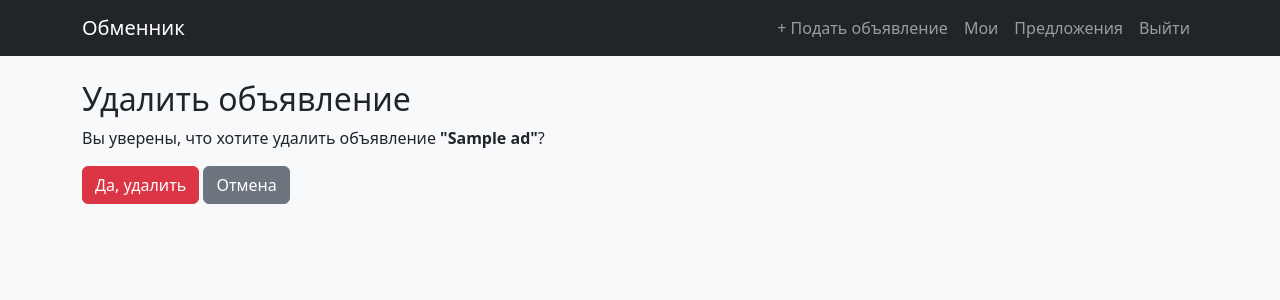
After one commit to frqhero/easy_barter, a Django app: page /ads/1/delete/ in a window 1280 px wide. The commit adds this page. Shown: the top 300 px of the page. Run offline with Django 5.2, Linux system fonts and the light colour scheme; a user stored in the database is signed in; tables that the repository leaves empty hold one stand-in row (values such as "Sample post").

Commit message:
Add the delete_ad view

```diff
--- /dev/null
+++ b/ads/templates/ads/ad_confirm_delete.html
@@ -0,0 +1,13 @@
+{% extends 'ads/base.html' %}
+{% block title %}Удалить объявление{% endblock %}
+
+{% block content %}
+  <h2>Удалить объявление</h2>
+  <p>Вы уверены, что хотите удалить объявление <strong>"{{ ad.title }}"</strong>?</p>
+
+  <form method="post">
+    {% csrf_token %}
+    <button type="submit" class="btn btn-danger">Да, удалить</button>
+    <a href="{% url 'ads:ad_detail' ad.pk %}" class="btn btn-secondary">Отмена</a>
+  </form>
+{% endblock %}
--- a/ads/templates/ads/ad_detail.html
+++ b/ads/templates/ads/ad_detail.html
@@ -18,7 +18,7 @@
         {% if user.is_authenticated %}
           {% if ad.user == user %}
             <a href="" class="btn btn-warning btn-sm">Редактировать</a>
-            <a href="" class="btn btn-danger btn-sm">Удалить</a>
+            <a href="{% url 'ads:delete_ad' ad.id %}" class="btn btn-danger btn-sm">Удалить</a>
           {% else %}
             <a href="" class="btn btn-success btn-sm">Предложить обмен</a>
           {% endif %}
--- a/ads/urls.py
+++ b/ads/urls.py
@@ -7,5 +7,6 @@ app_name = 'ads'
 urlpatterns = [
     path('', views.list_ads, name='list_ads'),
     path('ads/<int:pk>/', views.ad_detail, name='ad_detail'),
+    path('ads/<int:pk>/delete/', views.delete_ad, name='delete_ad'),
     path('ads/create/', views.create_ad, name='create_ad'),
 ]
--- a/ads/views.py
+++ b/ads/views.py
@@ -30,3 +30,19 @@ def create_ad(request):
 def ad_detail(request, pk):
     ad = get_object_or_404(Ad, pk=pk)
     return render(request, 'ads/ad_detail.html', {'ad': ad})
+
+
+@login_required
+def delete_ad(request, pk):
+    ad = get_object_or_404(Ad, pk=pk)
+
+    if ad.user != request.user:
+        messages.error(request, "Вы не можете удалить чужое объявление.")
+        return redirect('ads:ad_detail', pk=ad.pk)
+
+    if request.method == "POST":
+        ad.delete()
+        messages.success(request, "Объявление удалено.")
+        return redirect('ads:list_ads')
+
+    return render(request, 'ads/ad_confirm_delete.html', {'ad': ad})
```
